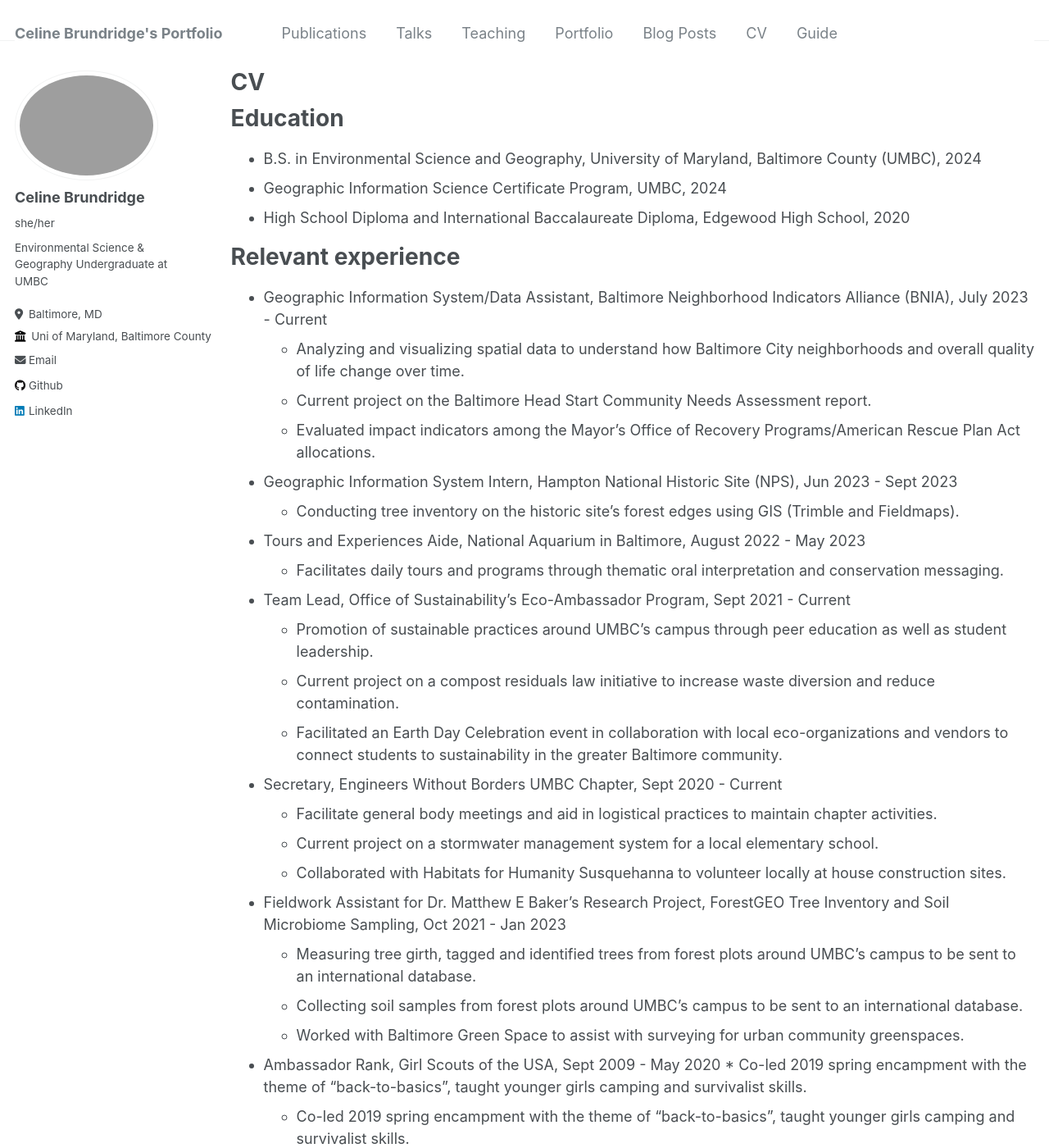
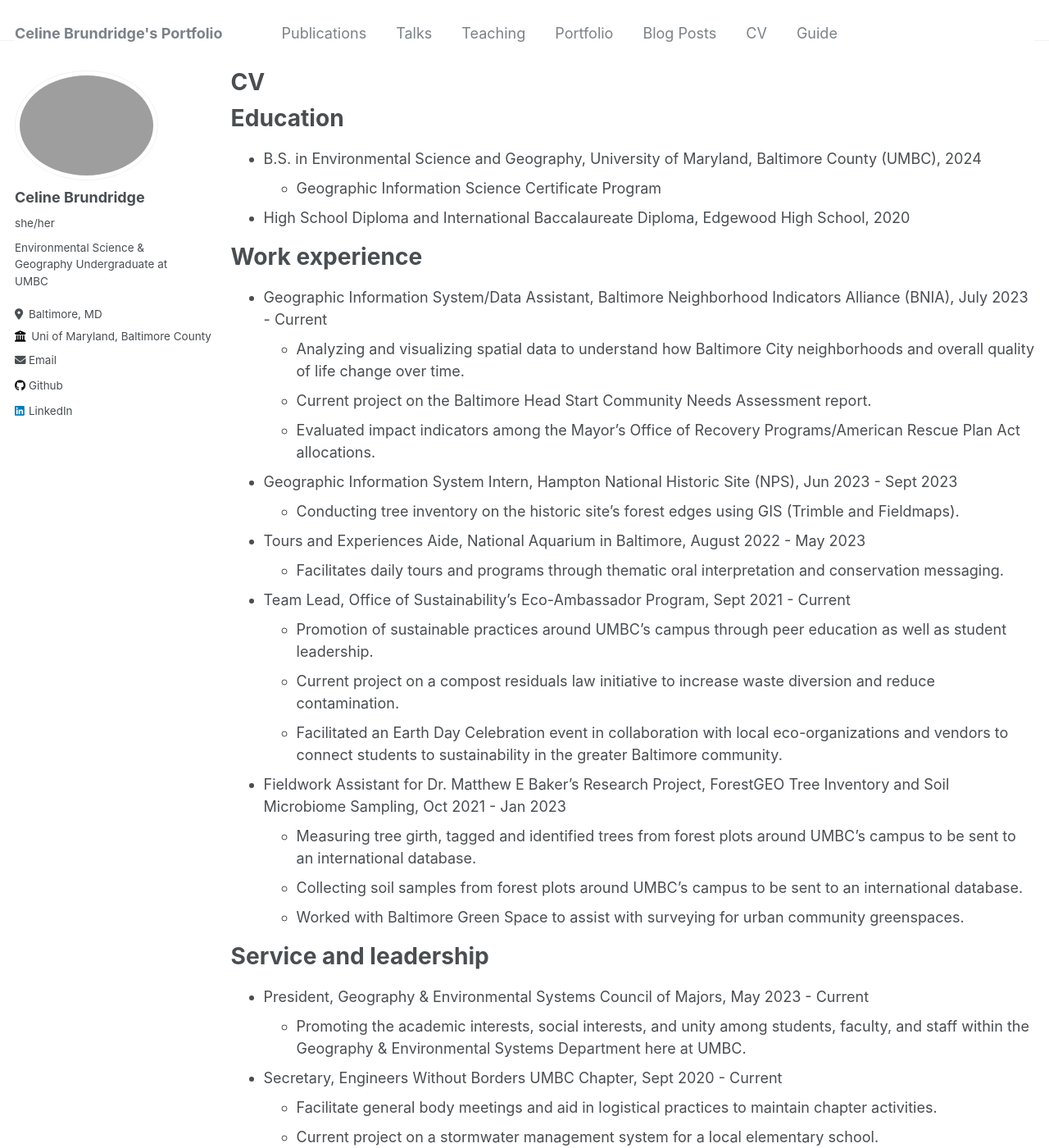
Before and after one commit to celinebrund/celinebrund.github.io, a Jekyll site: the page built from _pages/cv.md, in a window 1280 px wide and 1400 px high. Shown: the whole window at 82% size. Built offline with Jekyll 4.4.1, drawn with Linux system fonts in a browser that asks for light colours; some of the changed text lies outside the part shown.

Commit message:
Update cv.md
Changed formatting, included more experiences, split work and service/academic positions.

```diff
--- a/_pages/cv.md
+++ b/_pages/cv.md
@@ -12,10 +12,10 @@ redirect_from:
 Education
 ======
 * B.S. in Environmental Science and Geography, University of Maryland, Baltimore County (UMBC), 2024
-* Geographic Information Science Certificate Program, UMBC, 2024
+  * Geographic Information Science Certificate Program
 * High School Diploma and International Baccalaureate Diploma, Edgewood High School, 2020
 
-Relevant experience
+Work experience
 ======
 * Geographic Information System/Data Assistant, Baltimore Neighborhood Indicators Alliance (BNIA), July 2023 - Current
   * Analyzing and visualizing spatial data to understand how Baltimore City neighborhoods and overall quality of life
@@ -35,16 +35,21 @@ Relevant experience
   * Facilitated an Earth Day Celebration event in collaboration with local eco-organizations and vendors to connect
     students to sustainability in the greater Baltimore community.
 
-* Secretary, Engineers Without Borders UMBC Chapter, Sept 2020 - Current
-  * Facilitate general body meetings and aid in logistical practices to maintain chapter activities.
-  * Current project on a stormwater management system for a local elementary school.
-  * Collaborated with Habitats for Humanity Susquehanna to volunteer locally at house construction sites.
-
 * Fieldwork Assistant for Dr. Matthew E Baker’s Research Project, ForestGEO Tree Inventory and Soil Microbiome Sampling, Oct 2021 - Jan 2023
   * Measuring tree girth, tagged and identified trees from forest plots around UMBC’s campus to be sent to an
     international database.
   * Collecting soil samples from forest plots around UMBC’s campus to be sent to an international database.
   * Worked with Baltimore Green Space to assist with surveying for urban community greenspaces.
+
+Service and leadership
+======
+* President, Geography & Environmental Systems Council of Majors, May 2023 - Current
+  * Promoting the academic interests, social interests, and unity among students, faculty, and staff within the Geography & Environmental        Systems Department here at UMBC.
+
+* Secretary, Engineers Without Borders UMBC Chapter, Sept 2020 - Current
+  * Facilitate general body meetings and aid in logistical practices to maintain chapter activities.
+  * Current project on a stormwater management system for a local elementary school.
+  * Collaborated with Habitats for Humanity Susquehanna to volunteer locally at house construction sites.
 
 * Ambassador Rank, Girl Scouts of the USA, Sept 2009 - May 2020 * Co-led 2019 spring encampment with the theme of “back-to-basics”, taught younger girls camping and survivalist
     skills.
```
Also changed, not shown: other parts of _pages/cv.md (+0 -4 lines).
